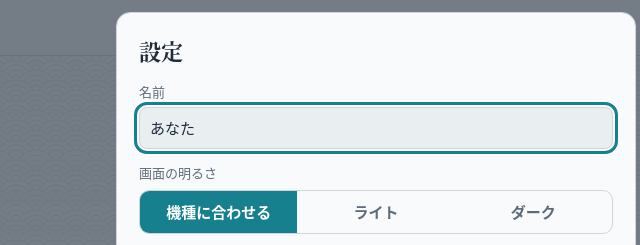
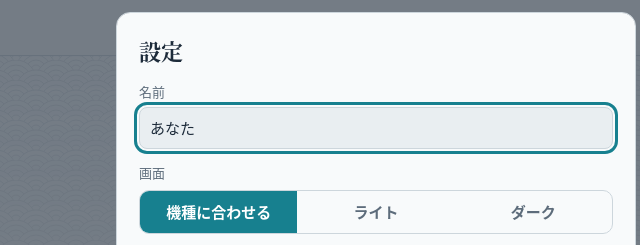
Before and after one commit to Hotdog-18/Kisho, a plain HTML site: page index.html in a window 1280 px wide. Both pictures are taken after a click on the button "設定". Shown: the top 245 px of the page, 264-904 px from the left. Drawn offline with Linux system fonts and the light colour scheme; a web font is replaced by a local one.

Commit message:
設定の見出しを「画面」に変更
Co-Authored-By: Claude Sonnet 5.5 <noreply@anthropic.com>
Claude-Session: https://claude.ai/code/session_01EM7JjuQuQR1D35QLwbK3oR

```diff
--- a/index.html
+++ b/index.html
@@ -164,7 +164,7 @@
   <form method="dialog" class="dlg-body">
     <h2>設定</h2>
     <label>名前<input id="sName" maxlength="12"></label>
-    <fieldset><legend>画面の明るさ</legend><div class="seg seg3" id="themeMode" role="group" aria-label="画面の明るさ"><button type="button" data-tm="auto">機種に合わせる</button><button type="button" data-tm="light">ライト</button><button type="button" data-tm="dark">ダーク</button></div></fieldset>
+    <fieldset><legend>画面</legend><div class="seg seg3" id="themeMode" role="group" aria-label="画面"><button type="button" data-tm="auto">機種に合わせる</button><button type="button" data-tm="light">ライト</button><button type="button" data-tm="dark">ダーク</button></div></fieldset>
     <fieldset><legend>駒のデザイン</legend><div class="swatches" id="pieceSets"></div></fieldset>
     <fieldset><legend>盤のデザイン</legend><div class="swatches" id="boardThemes"></div></fieldset>
     <div class="checks">
```
